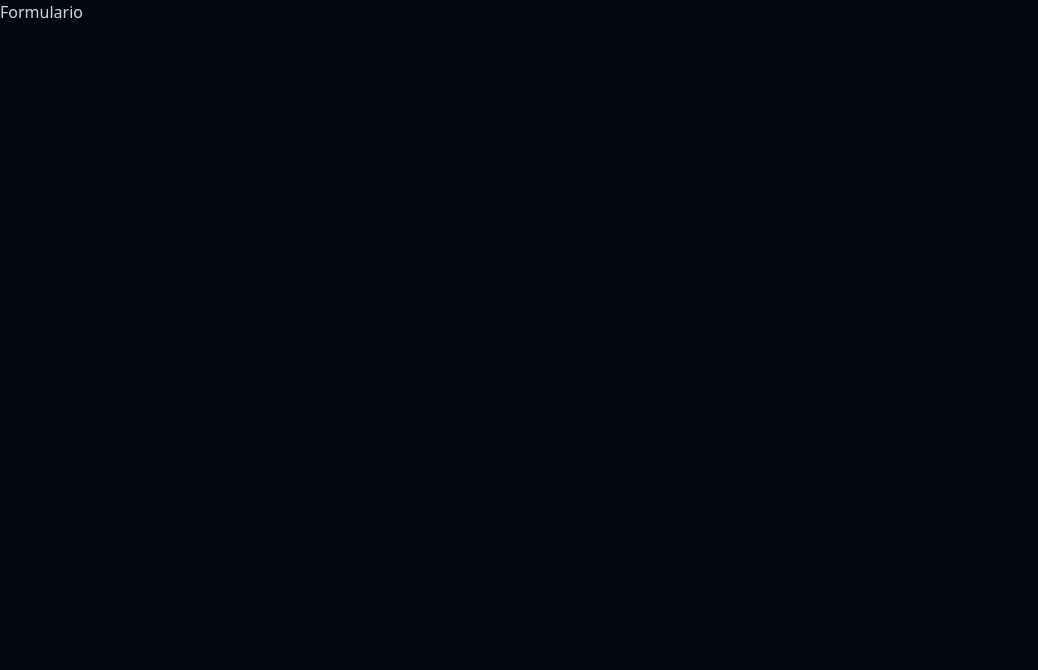
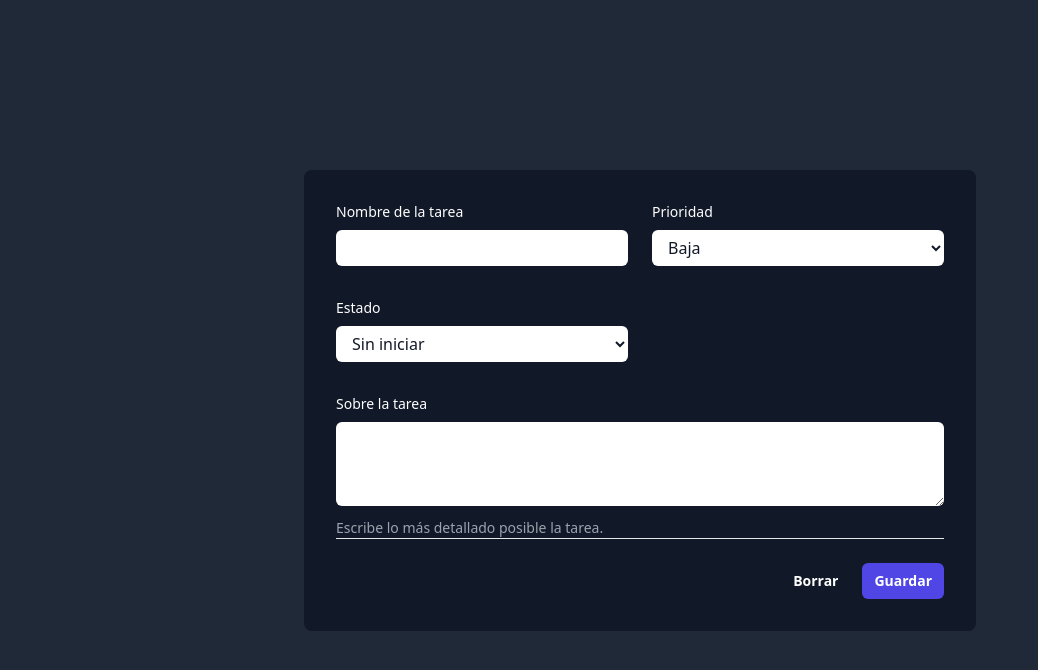
Before and after one commit to enzodb97/ToDo-next-js, a Next.js app: page /new in a window 1280 px wide. Shown: the top 670 px of the page, without its empty margins (0-1038 px from the left). Built offline with nearby package versions, Linux system fonts and the light colour scheme.

Commit message:
Front-end: Agregamos formulario de carga de tareas
Se ha creado el formulario de carga de tareas en el endpoint /new

```diff
--- a/src/app/new/page.jsx
+++ b/src/app/new/page.jsx
@@ -1,7 +1,101 @@
-function NewPage(){
-    return(
-        <div>
-<p>Formulario</p>        </div>
-    )
+function NewPage() {
+  return (
+    <div className="flex items-center justify-center min-h-screen bg-gray-800">
+      <div className="bg-gray-900 p-8 rounded-lg w-full max-w-2xl">
+        <div className="grid grid-cols-1 gap-x-6 gap-y-8 sm:grid-cols-6">
+          <div className="sm:col-span-3">
+            <label
+              htmlFor="first-name"
+              className="block text-sm font-medium text-white"
+            >
+              Nombre de la tarea
+            </label>
+            <div className="mt-2">
+              <input
+                id="first-name"
+                name="first-name"
+                type="text"
+                autoComplete="given-name"
+                className="block w-full rounded-md bg-white px-3 py-1.5 text-base text-gray-900 placeholder:text-gray-400 focus:outline-none focus:ring-2 focus:ring-indigo-600"
+              />
+            </div>
+          </div>
+          <div className="sm:col-span-3">
+            <label
+              htmlFor="priority"
+              className="block text-sm font-medium text-white"
+            >
+              Prioridad
+            </label>
+            <div className="mt-2">
+              <select
+                id="priority"
+                name="priority"
+                className="block w-full rounded-md bg-white py-1.5 pr-8 pl-3 text-base text-gray-900 focus:outline-none focus:ring-2 focus:ring-indigo-600"
+              >
+                <option>Baja</option>
+                <option>Media</option>
+                <option>Alta</option>
+                <option>Urgente</option>
+              </select>
+            </div>
+          </div>
+          <div className="sm:col-span-3">
+            <label
+              htmlFor="status"
+              className="block text-sm font-medium text-white"
+            >
+              Estado
+            </label>
+            <div className="mt-2">
+              <select
+                id="status"
+                name="status"
+                className="block w-full rounded-md bg-white py-1.5 pr-8 pl-3 text-base text-gray-900 focus:outline-none focus:ring-2 focus:ring-indigo-600"
+              >
+                <option>Sin iniciar</option>
+                <option>Iniciado</option>
+                <option>En espera</option>
+                <option>En conflicto</option>
+                <option>Terminado</option>
+              </select>
+            </div>
+          </div>
+          <div className="col-span-full">
+            <label
+              htmlFor="about"
+              className="block text-sm font-medium text-white"
+            >
+              Sobre la tarea
+            </label>
+            <div className="mt-2">
+              <textarea
+                name="about"
+                id="about"
+                rows="3"
+                className="block w-full rounded-md bg-white px-3 py-1.5 text-base text-gray-900 placeholder:text-gray-400 focus:outline-none focus:ring-2 focus:ring-indigo-600"
+              ></textarea>
+            </div>
+            <p className="mt-3 text-sm text-gray-400">
+              Escribe lo más detallado posible la tarea.
+            </p>
+          </div>
+        </div>
+        <hr />
+        <div className="mt-6 flex items-center justify-end gap-x-6">
+        <button type="button" className="text-sm/6 font-semibold text-white">
+          Borrar
+        </button>
+        <button
+          type="submit"
+          className="rounded-md bg-indigo-600 px-3 py-2 text-sm font-semibold text-white shadow-xs hover:bg-indigo-500 focus-visible:outline-2 focus-visible:outline-offset-2 focus-visible:outline-indigo-600"
+        >
+          Guardar
+        </button>
+      </div>
+      </div>
+
+    </div>
+  );
 }
-export default NewPage
+export default NewPage;
```
